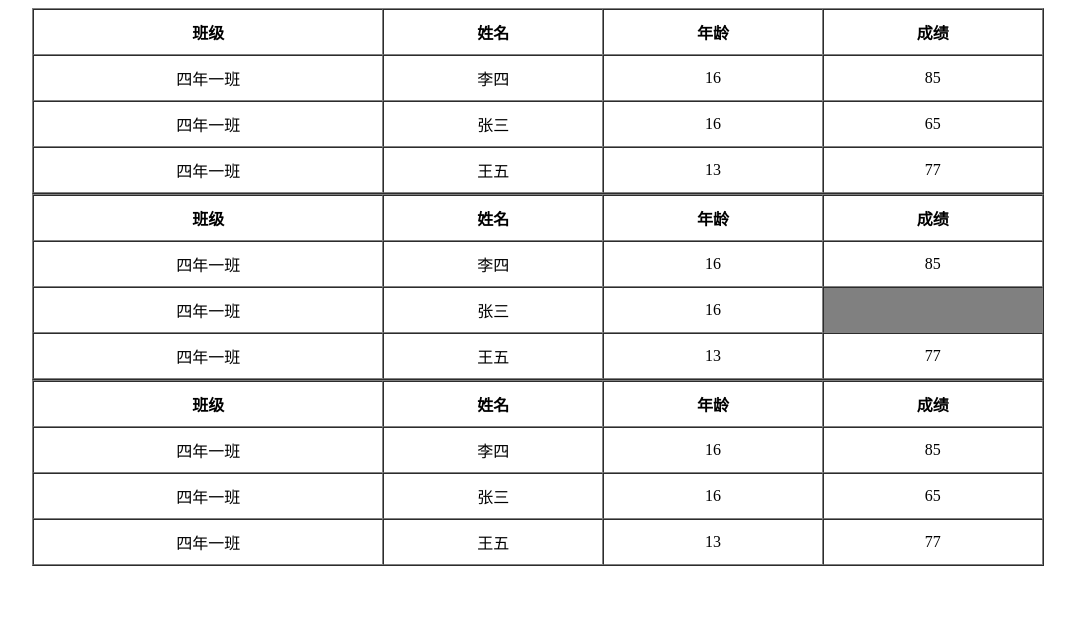
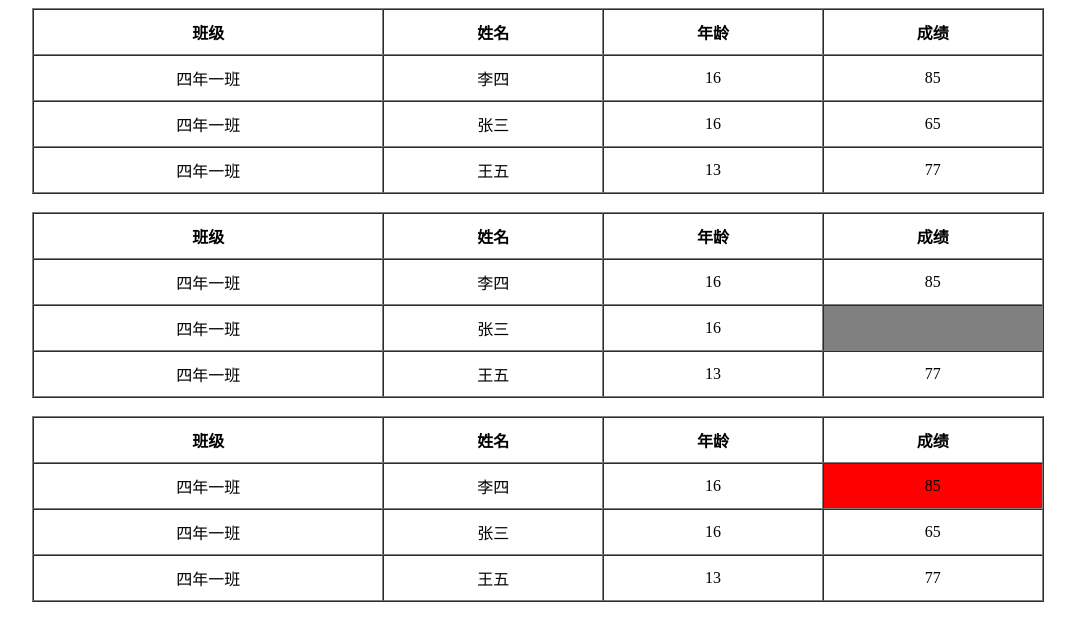
Before and after one commit to 2816207yhy/Web_Project_Hbuilder, a plain HTML site: page The_First_Test/index.html in a window 1280 px wide. Shown: the whole page, without its empty margins (102-1177 px from the left). Drawn offline with Linux system fonts and the light colour scheme.

Commit message:
2017年4月6日 10:36:00
2017-04-06 10:36:03

```diff
--- a/The_First_Test/index.html
+++ b/The_First_Test/index.html
@@ -34,6 +34,7 @@
 			</tr>
 
 		</table>
+		<br />
 		<table align="center" width="80%" border="1" cellspacing="0" cellpadding="10px">
 			<tr>
 				<th>班级</th>
@@ -61,7 +62,8 @@
 			</tr>
 
 		</table>
-		<table align="center" width="80%" border="1" cellspacing="0" cellpadding="10px">
+		<br />
+		<table align="center" width="80%" border="1" cellspacing="0" cellpadding="10px" >
 			<tr align="middle" valign="center">
 				<th>班级</th>
 				<th>姓名</th>
@@ -72,7 +74,7 @@
 				<td>四年一班</td>
 				<td>李四</td>
 				<td>16</td>
-				<td>85</td>
+				<td bgcolor="red">85</td>
 			</tr>
 			<tr align="middle" valign="center">
 				<td>四年一班</td>
```
